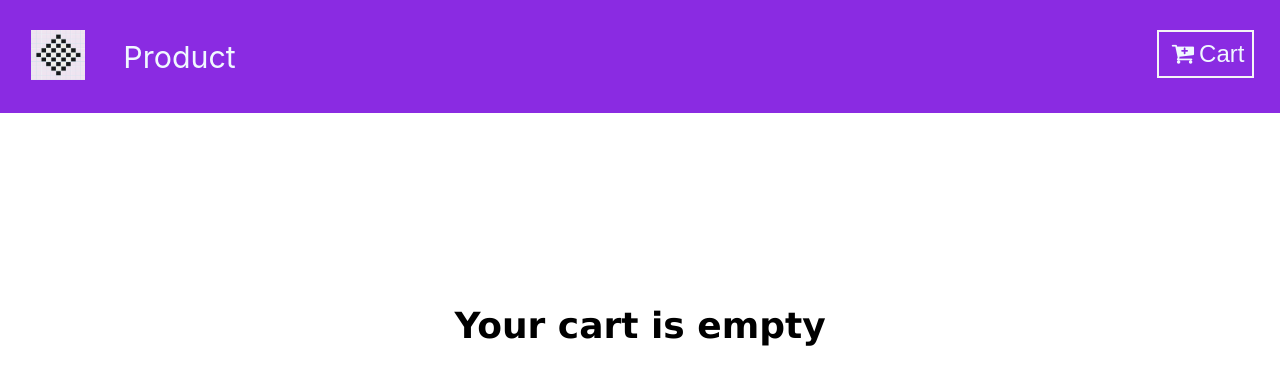
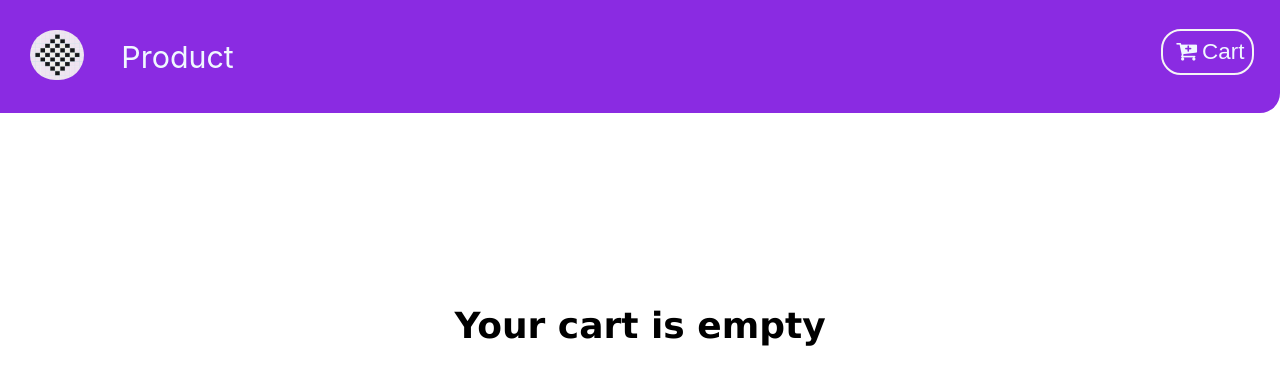
Before and after one commit to ThatGuyChandan/phoneStore, a React (Create React App) app: page /cart in a window 1280 px wide. Shown: the top 384 px of the page. Built offline with nearby package versions, Linux system fonts and the light colour scheme; a small style sheet from the web is missing.

Commit message:
some design change

```diff
--- a/public/index.html
+++ b/public/index.html
@@ -3,6 +3,13 @@
   <head>
     <meta charset="utf-8" />
     <link rel="icon" href="%PUBLIC_URL%/favicon.ico" />
+    <link
+      rel="stylesheet"
+      href="https://cdnjs.cloudflare.com/ajax/libs/font-awesome/5.15.4/css/all.min.css"
+      integrity="sha512-xxxxxx"
+      crossorigin="anonymous"
+    />
+
     <link
       rel="stylesheet"
       href="https://stackpath.bootstrapcdn.com/font-awesome/4.7.0/css/font-awesome.min.css"
--- a/src/App.css
+++ b/src/App.css
@@ -8,40 +8,34 @@
   justify-content: space-between;
   background-color: blueviolet;
   padding: 2%;
+  border-end-end-radius: 20px;
 }
 .navbar .prod {
   margin-left: 30px;
   align-self: center;
   border-radius: 10px;
   padding: 3px;
+  transition: 0.2s;
 }
-/* .navbar .prod:hover {
-  background-color: aliceblue;
-  border: 0.7px solid purple;
-  color: purple;
-  transition: 0.4s;
-} */
+
 .prod p {
   color: aliceblue;
   font-size: 1.9rem;
   border-radius: 9px;
 }
 .prod p:hover {
-  color: purple;
-  font-size: 1.9rem;
-  background-color: aliceblue;
-  border: 1.5px solid purple;
-  border-radius: 10px;
-  transition: 0.6s;
+  text-decoration-line: underline;
 }
 .logo {
   height: 50px;
-  margin: 4px 5px;
+  margin: 4px 4px;
+
+  border-radius: 40px;
 }
 
 .cartBox {
   margin-left: auto;
-  font-size: 2.3rem;
+  font-size: 2.1rem;
 }
 
 .navbar a {
@@ -49,17 +43,17 @@
 }
 
 .btn {
-  font-size: 1.5rem;
+  font-size: 1.4rem;
   cursor: pointer;
   background: transparent;
   padding: 0.5rem 0.5rem;
   border: 2px solid whitesmoke;
   color: aliceblue;
+  border-radius: 20px;
 }
 .btn:hover {
   cursor: pointer;
   background-color: whitesmoke;
-  border: 2px solid purple;
   color: purple;
   transition: 0.6s;
 }
@@ -131,13 +125,14 @@
   background-color: rgb(238, 238, 231);
 
   border: 0.02rem solid rgb(170, 168, 168);
+  border-radius: 20px;
   box-shadow: 2px 2px 5px 0px gray;
   transition: all 1s linear;
 }
 .outCard:hover {
-  background-color: rgb(232, 232, 227);
+  background-color: rgb(231, 231, 226);
 
-  border: 0.04rem solid gray;
+  border: 0.04rem solid rgb(196, 191, 191);
   box-shadow: 4px 4px 5px 1px gray;
 }
 .cardFooter {
@@ -151,7 +146,7 @@
   margin-left: 30%;
 }
 .outCard:hover .cardFooter {
-  background: rgb(210, 212, 212);
+  background: rgb(236, 239, 239);
   border: none;
   border-radius: 12px;
 }
@@ -161,8 +156,12 @@
   margin: 2% 2%;
   transition: all 0.6s linear;
 }
+
 .img-container img {
-  height: 9rem;
+  height: 100%;
+  width: 100%;
+  object-fit: contain; /* Use 'contain' to maintain aspect ratio while fitting within the container */
+  border-radius: 8px;
 }
 .outCard:hover .img-container {
   transform: scale(1.1);
--- a/src/data.js
+++ b/src/data.js
@@ -2,7 +2,7 @@ export const storeProducts = [
   {
     id: 1,
     title: "Google Pixel - Black",
-    img: "img/img-1.jpg",
+    img: "img/img-x.webp",
     price: 10,
     company: "GOOGLE",
     info: "Lorem ipsum dolor amet offal butcher quinoa sustainable gastropub, echo park actually green juice sriracha paleo. Brooklyn sriracha semiotics, DIY coloring book mixtape craft beer sartorial hella blue bottle. Tote bag wolf authentic try-hard put a bird on it mumblecore. Unicorn lumbersexual master cleanse blog hella VHS, vaporware sartorial church-key cardigan single-origin coffee lo-fi organic asymmetrical. Taxidermy semiotics celiac stumptown scenester normcore, ethical helvetica photo booth gentrify.",
@@ -13,7 +13,7 @@ export const storeProducts = [
   {
     id: 2,
     title: "Samsung S7",
-    img: "img/img-2.jpg",
+    img: "img/img-5.jpg",
     price: 16,
     company: "SAMSUNG",
     info: "Lorem ipsum dolor amet offal butcher quinoa sustainable gastropub, echo park actually green juice sriracha paleo. Brooklyn sriracha semiotics, DIY coloring book mixtape craft beer sartorial hella blue bottle. Tote bag wolf authentic try-hard put a bird on it mumblecore. Unicorn lumbersexual master cleanse blog hella VHS, vaporware sartorial church-key cardigan single-origin coffee lo-fi organic asymmetrical. Taxidermy semiotics celiac stumptown scenester normcore, ethical helvetica photo booth gentrify.",
@@ -46,7 +46,7 @@ export const storeProducts = [
   {
     id: 5,
     title: "HTC Desire 626s",
-    img: "img/img-5.jpg",
+    img: "img/img-2.jpg",
     price: 24,
     company: "htc",
     info: "Lorem ipsum dolor amet offal butcher quinoa sustainable gastropub, echo park actually green juice sriracha paleo. Brooklyn sriracha semiotics, DIY coloring book mixtape craft beer sartorial hella blue bottle. Tote bag wolf authentic try-hard put a bird on it mumblecore. Unicorn lumbersexual master cleanse blog hella VHS, vaporware sartorial church-key cardigan single-origin coffee lo-fi organic asymmetrical. Taxidermy semiotics celiac stumptown scenester normcore, ethical helvetica photo booth gentrify.",
```
Also changed, not shown: public/img/img-x.webp (added).
